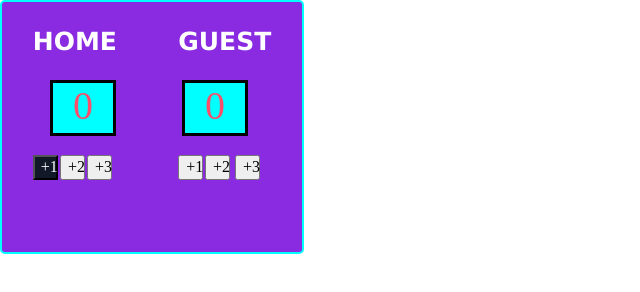
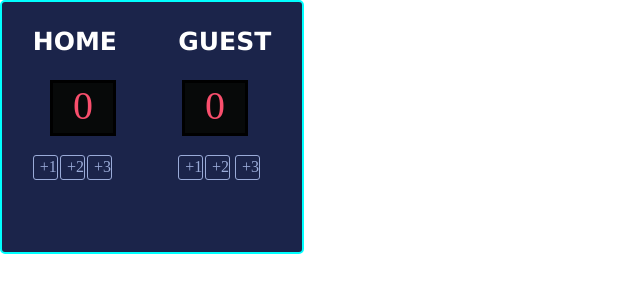
Before and after one commit to calvinaca/ballScore, a plain HTML site: page ballScore/cz9adVfP/index.html in a window 1280 px wide. Shown: the whole page, without its empty margins (0-640 px from the left). Drawn offline with nearby package versions, Linux system fonts and the light colour scheme.

Commit message:
complete

```diff
--- a/ballScore/cz9adVfP/index.css
+++ b/ballScore/cz9adVfP/index.css
@@ -6,7 +6,7 @@ body {
 .container {
     display: flex;
     justify-content: space-around;
-    background-color: blueviolet;
+    background-color: 1B244A;
     width: 300px;
     height: 250px;
     border: 2px solid cyan;
@@ -39,7 +39,7 @@ h3 {
     left: 50px;
     width: 60px;
     height: 50px;
-    background-color: aqua;
+    background-color: #070909;
     border: 3px solid black;
     font-family: "Cursed Timer ULiL";
     font-style: normal;
@@ -55,8 +55,9 @@ h3 {
     height: 50px;
     top: 80px;
     left: 182px;
-    background-color: aqua;
+    background-color: #070909;
     border: 3px solid black;
+    font-family: "Cursed Timer ULiL";
     font-style: normal;
     font-weight: 44;
     font-size: 40px;
@@ -70,8 +71,11 @@ h3 {
     width: 25px;
     height: 25px;
     top:155px;
-    background: #111827;
-    color: #fff;
+    background: #1B244A;
+    color: #9AABD8;
+    border:1px solid #9AABD8;
+    border-radius: 3px;
+
 }
 #home2 {
     position: absolute;
@@ -79,6 +83,10 @@ h3 {
     height: 25px;
     top:155px;
     left: 60px;
+    background: #1B244A;
+    color: #9AABD8;
+    border:1px solid #9AABD8;
+    border-radius: 3px;
 }
 #home3 {
     position: absolute;
@@ -86,12 +94,20 @@ h3 {
     height: 25px;
     top:155px;
     left: 87px;
+    background: #1B244A;
+    color: #9AABD8;
+    border-radius: 3px;
+    border: 1px solid #9AABD8;
 }
 #guest1 {
     position: absolute;
     width: 25px;
     height: 25px;
     top:155px;
+    background: #1B244A;
+    color: 9AABD8;
+    border:1px solid #9AABD8;
+    border-radius: 3px;
 }
 #guest2 {
     position: absolute;
@@ -99,6 +115,10 @@ h3 {
     height: 25px;
     top:155px;
     left: 205px;
+    background: #1B244A;
+    color: #9AABD8;
+    border:1px solid #9AABD8;
+    border-radius: 3px;
 }
 #guest3 {
     position: absolute;
@@ -106,4 +126,8 @@ h3 {
     height: 25px;
     top:155px;
     left: 235px;
+    background: #1B244A;
+    color: #9AABD8;
+    border:1px solid #9AABD8;
+    border-radius: 3px;
 }
```
